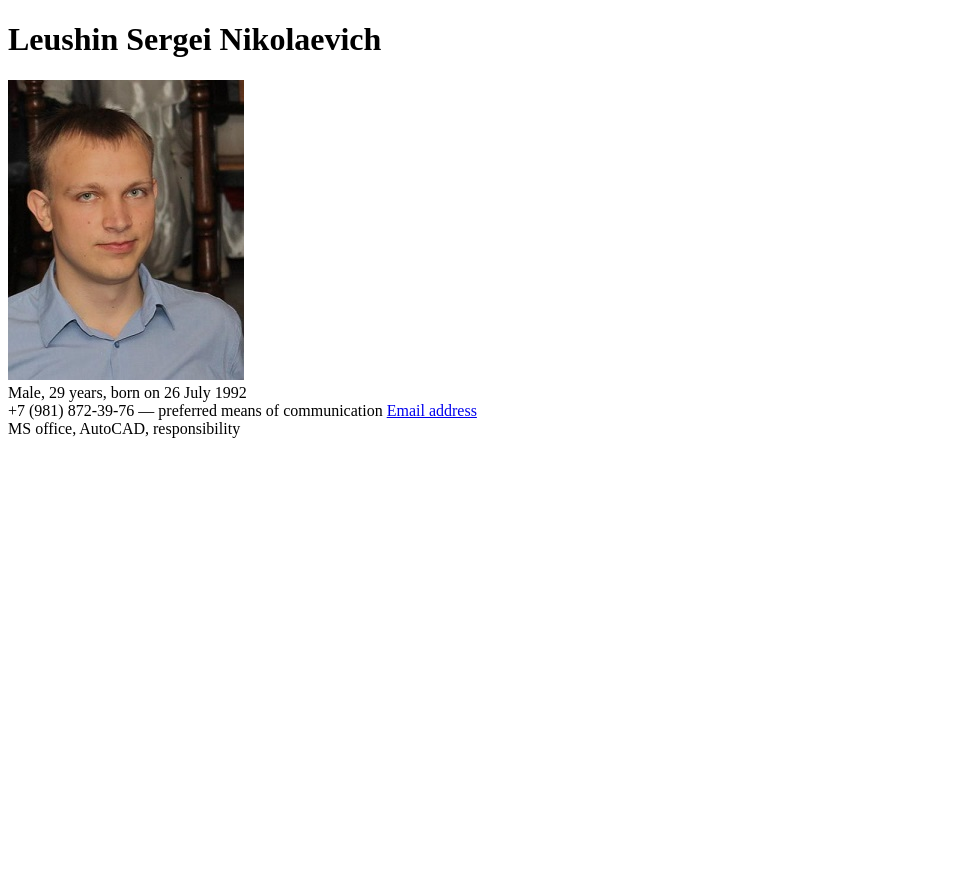
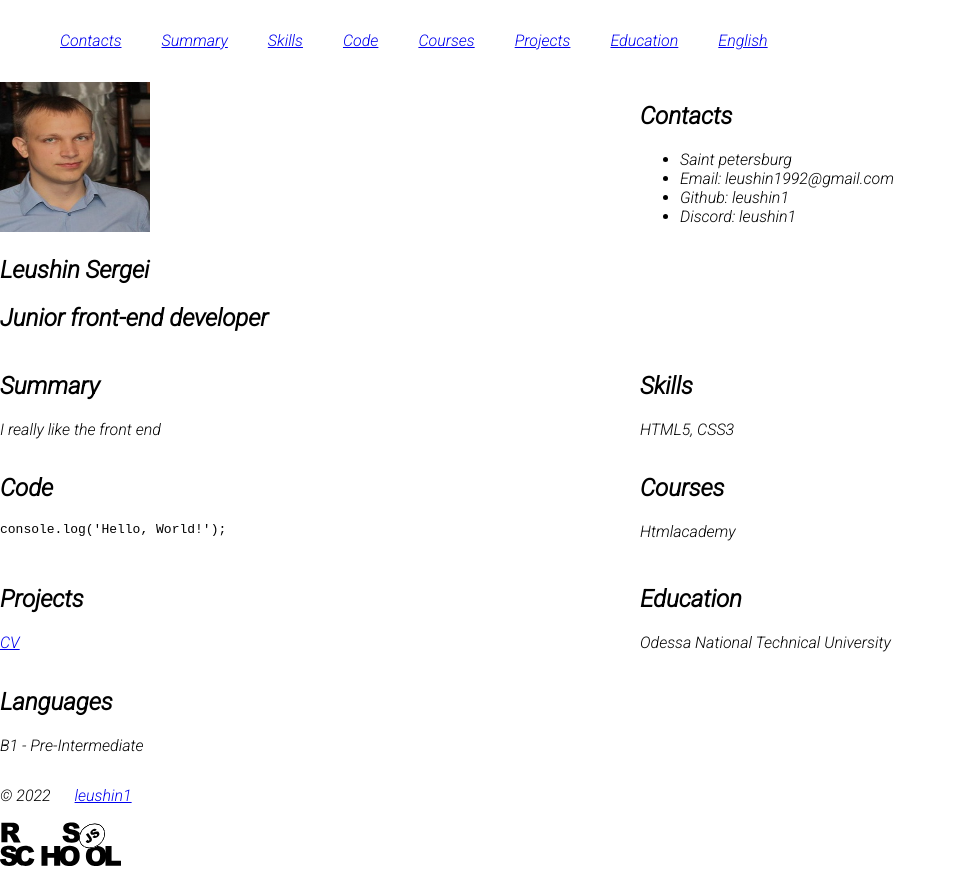
Before and after one commit to leushin1/rsschool-cv, a plain HTML site: page index.html in a window 1280 px wide. Shown: the whole page, without its empty margins (0-956 px from the left). Before the commit the page ends 800 px from the top, so only its background shows below. Drawn offline with Linux system fonts and the light colour scheme.

Commit message:
init: create cv

```diff
--- a/index.html
+++ b/index.html
@@ -4,21 +4,88 @@
     <meta charset="UTF-8">
     <meta http-equiv="X-UA-Compatible" content="IE=edge">
     <meta name="viewport" content="width=device-width, initial-scale=1.0">
-    <link href="style.css" rel="stylesheet">
-    <title>CV</title>
+    <title>cv</title>
+    <link rel="stylesheet" href="style.css">
+    <link rel="icon" href="assets/favicon.ico">
+    <link rel="preconnect" href="https://fonts.googleapis.com">
+    <link rel="preconnect" href="https://fonts.gstatic.com" crossorigin>
+    <link href="https://fonts.googleapis.com/css2?family=Roboto:ital,wght@1,300&display=swap" rel="stylesheet">
 </head>
 <body>
     <header>
-        <h1>Leushin Sergei Nikolaevich</h1>
+        <div class="container">
+            <nav class="nav">
+                <ul class="nav-list">
+                  <li class="nav-item"><a href="#contacts" class="nav-link">Contacts</a></li>
+                  <li class="nav-item"><a href="#summary" class="nav-link">Summary</a></li>
+                  <li class="nav-item"><a href="#skills" class="nav-link">Skills</a></li>
+                  <li class="nav-item"><a href="#code" class="nav-link">Code</a></li>
+                  <li class="nav-item"><a href="#courses" class="nav-link">Courses</a></li>
+                  <li class="nav-item"><a href="#projects" class="nav-link">Projects</a></li>
+                  <li class="nav-item"><a href="#education" class="nav-link">Education</a></li>
+                  <li class="nav-item"><a href="#english" class="nav-link">English</a></li>
+                </ul>
+              </nav>
+        </div>
     </header>
     <main>
-        <img class="avatar" src="I.jpeg" alt="avatar">
-        <section class="personal data">Male, 29 years, born on 26 July 1992</section>
-        <section class="contacts data">+7 (981) 872-39-76 — preferred means of communication <a href="leushin1992@gmail.com">Email address</a></section>
-        <section class="location data"></section>
+        <div class="container main-container">
+            <section class="section" id="profile">
+                <div class="section-title">
+                    <img src="I.jpeg" alt="my avatar" class="profile-logo">
+                    <div>
+                    <h1>Leushin Sergei</h1>
+                    <h2>Junior front-end developer</h2>
+                    </div>
+                </div>
+            </section>
+            <section class="section" id="contacts">
+                <h2 class="section-title">Contacts</h2>
+                    <ul>
+                        <li>Saint petersburg</li>
+                        <li>Email: leushin1992@gmail.com</li>
+                        <li>Github: leushin1</li>
+                        <li>Discord: leushin1</li>
+                    </ul>
+            </section>
+            <section class="section" id="summary">
+                <h2 class="section-title">Summary</h2>
+                <p>I really like the front end</p>
+            </section>
+            <section class="section" id="skills">
+                <h2 class="section-title">Skills</h2>
+                <p>HTML5, CSS3</p>
+            </section>
+            <section class="section" id="code">
+                <h2 class="section-title">Code</h2>
+                <pre class="pre"><code>console.log('Hello, World!');
+                  </code></pre>
+            </section>
+            <section class="section" id="courses">
+                <h2 class="section-title">Сourses</h2>
+                <p>Htmlacademy</p>
+            </section>
+            <section class="section" id="projects">
+                <h2 class="section-title">Projects</h2>
+                <a href="https://leushin1.github.io/rsschool-cv/">CV</a>
+            </section>
+            <section class="section" id="education">
+                <h2 class=".section-title">Education</h2>
+                <p>Odessa National Technical University</p>
+            </section>
+            <section class="section" id="languages">
+                <h2 class="section-title">Languages</h2>
+                <p>B1 - Pre-Intermediate</p>
+            </section>
+        </div>
     </main>
     <footer>
-        <section class="key words">MS office, AutoCAD, responsibility</section>
+        <div class="container footer">
+            <div class="container footer-container">
+                <div>© 2022 <a href="https://github.com/leushin1" class="github nav-link">leushin1</a></div>
+                <div><a href="https://rs.school/js/" class="rss"><img src="assets/svg/rss.svg" width="121" height="45" alt="logo"></a></div>
+            </div>
+        </div>
     </footer>
 </body>
 </html>
--- a/style.css
+++ b/style.css
@@ -1,6 +1,85 @@
-.avatar {
+* {
+    box-sizing: border-box;
+  }
 
-    width: auto;
-    height: auto;
 
+body {
+    font-family: 'Roboto', sans-serif;
+    min-height: 100vh;
+    margin: 0; padding: 0;
+    display: flex;
+    flex-direction: column;
+    justify-content: space-between
 }
+
+.profile-logo {
+
+    width: 150px;
+    height: 150px;
+
+  }
+
+  /* .rss {
+    width: 121px;
+    height: 45px;
+    background-image: url();
+    background-size: contain;
+    background-repeat: no-repeat;
+} */
+
+.nav-list {
+    display: flex;
+    /* justify-content: flex-end; */
+    align-items: center;
+  }
+
+.container {
+    max-width: 1440px;
+    margin: 0 auto;
+  }
+
+
+
+html {
+    scroll-behavior: smooth;
+  }
+
+  .nav-list {
+    list-style: none;
+  }
+
+  .nav-link {
+    padding: 0 20px;
+    line-height: 50px;
+  }
+
+  .nav-link {
+    transition: .3s;
+  }
+
+  .main-container {
+    display: flex;
+    flex-wrap: wrap;
+  }
+
+  .section {
+    width: 50%;
+  }
+
+  @media (max-width: 768px) {
+    .section {
+      width: 100%;
+    }
+
+
+  .footer-container {
+    display: flex;
+    justify-content: space-between;
+    align-items: center;
+    margin: 0 auto;
+    color: #fff;
+  }
+
+ .container footer {
+display: block;
+ }
```
Also changed, not shown: assets/svg/rss.svg (added).
